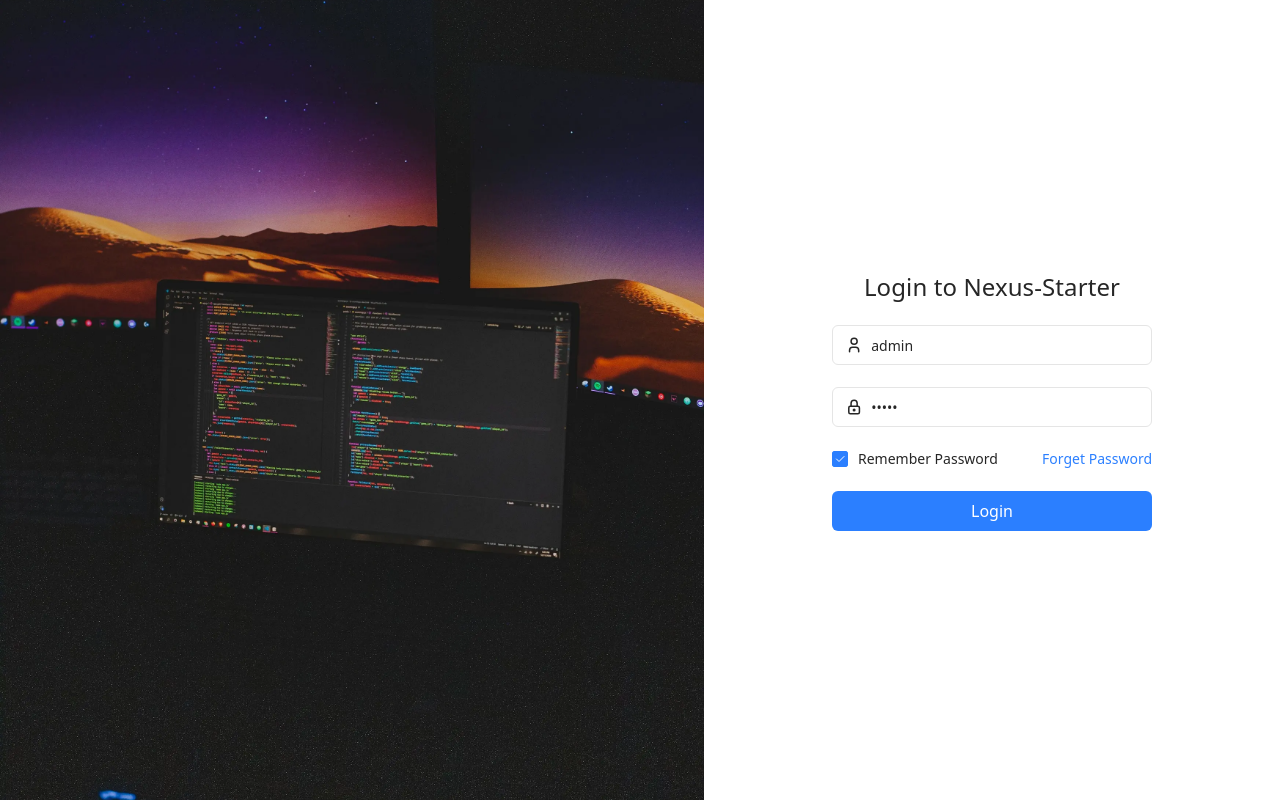
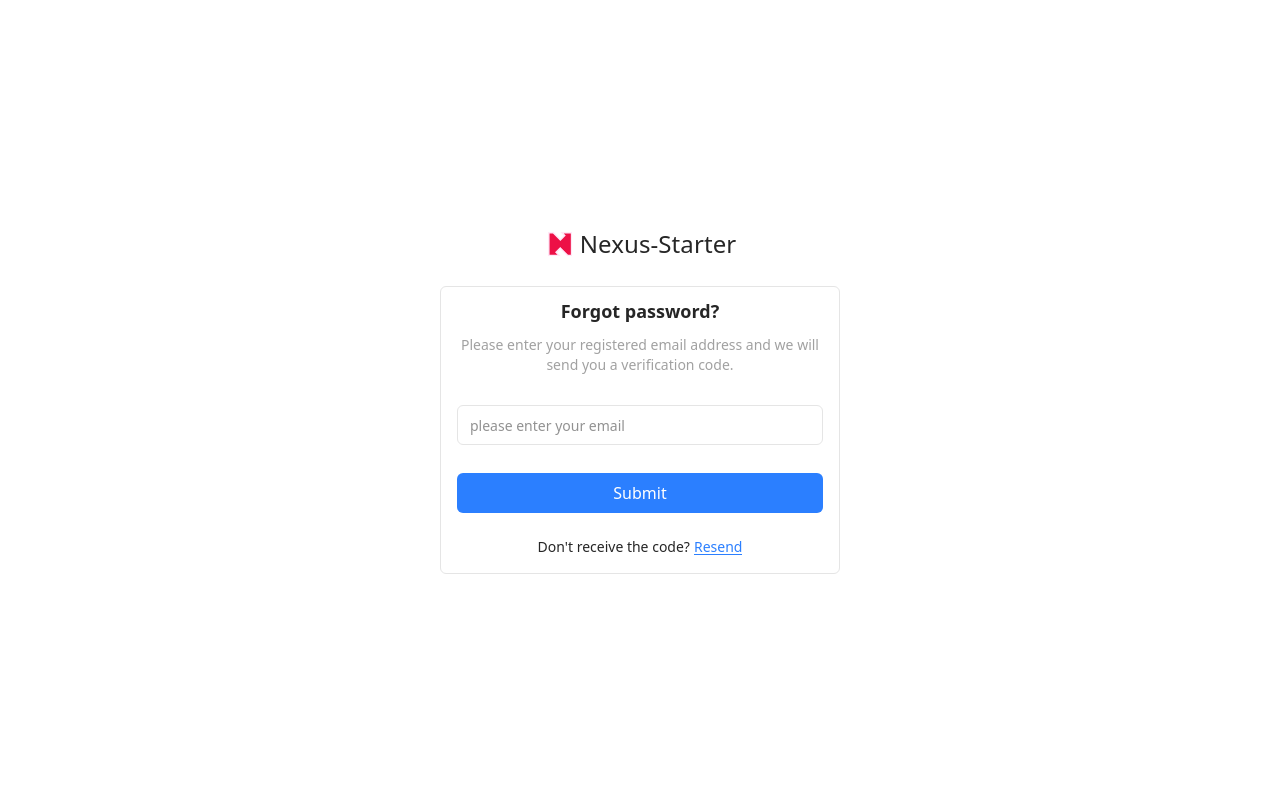
Before and after one commit to CiroLee/nexus-starter, a React (Vite) app: page /forgot-password in a window 1280 px wide. Before the commit this address led to /login. Built offline with nearby package versions, Linux system fonts and the light colour scheme; what tiny-lorem would draw is missing.

Commit message:
feat: add forgot-password page

```diff
--- a/src/i18n/locales/en-US/translation.json
+++ b/src/i18n/locales/en-US/translation.json
@@ -4,6 +4,7 @@
     "darkTheme": "Dark",
     "systemTheme": "System",
     "backHome": "Back Home",
+    "resend": "Resend",
     "edit": "Edit",
     "create": "Create",
     "config": "Config",
@@ -60,12 +61,15 @@
       "accountPsdText": "Has been set.",
       "securePhoneText": "Bound: 137****7788.",
       "secureEmailText": "You haven't set secure email. The bound secure email address can be used to retrieve the password.",
-      "secureMFAText": "The MFA device is not bound. After binding, you can perform a second confirmation."
+      "secureMFAText": "The MFA device is not bound. After binding, you can perform a second confirmation.",
+      "forgotPsdText": "Please enter your registered email address and we will send you a verification code."
     },
     "notice": {
+      "forgotPsdTitle": "Forgot password",
       "app": "receive notifications of the messages in the App.",
       "email": "receive emails of the messages, contracts, etc.",
-      "update": "receive updates notification."
+      "update": "receive updates notification.",
+      "notReceiveCode": "Don't receive the code"
     }
   },
   "projectStatus": {
--- a/src/i18n/locales/zh-CN/translation.json
+++ b/src/i18n/locales/zh-CN/translation.json
@@ -4,6 +4,7 @@
     "darkTheme": "深色模式",
     "systemTheme": "跟随系统",
     "backHome": "回到首页",
+    "resend": "重新发送",
     "edit": "编辑",
     "create": "新建",
     "config": "配置",
@@ -60,12 +61,15 @@
       "accountPsdText": "密码已设置",
       "securePhoneText": "已绑定电话: 137****7788",
       "secureEmailText": "未设置安全邮箱。安全邮箱可以用来找回密码",
-      "secureMFAText": "未绑定 MFA 设备，绑定后，可以进行二次确认"
+      "secureMFAText": "未绑定 MFA 设备，绑定后，可以进行二次确认",
+      "forgotPsdText": "请输入您绑定的电子邮箱，我们将发送包含验证码的邮件"
     },
     "notice": {
+      "forgotPsdTitle": "忘记密码",
       "app": "在App上接收推送消息",
       "email": "接收邮件消息",
-      "update": "接收更新信息"
+      "update": "接收更新信息",
+      "notReceiveCode": "没有收到验证码"
     }
   },
   "projectStatus": {
--- /dev/null
+++ b/src/pages/auth/forgot-password/index.tsx
@@ -0,0 +1,55 @@
+import { useForm, SubmitHandler } from 'react-hook-form';
+import { useTranslation } from 'react-i18next';
+import { Card, CardHeader, CardTitle, CardBody, CardFooter } from '@ui/Card';
+import Heading from '@ui/Heading';
+import Input from '@ui/Input';
+import logoSvg from '@/assets/images/logo.svg';
+import FormField from '@/components/business/FormField';
+import { mailRegex } from '@/utils/regexp';
+import Button from '@/components/ui/Button';
+import Link from '@/components/ui/Link';
+
+interface ForgotPassword {
+  email: string;
+}
+export default function ForgotPassword() {
+  const { t } = useTranslation();
+  const {
+    register,
+    handleSubmit,
+    formState: { errors }
+  } = useForm<ForgotPassword>();
+  const onSubmit: SubmitHandler<ForgotPassword> = (data) => {
+    console.log(data);
+  };
+  return (
+    <div className="flex h-screen flex-col items-center justify-center">
+      <div className="mb-6 flex items-center gap-1">
+        <img src={logoSvg} alt="logo" className="size-8" />
+        <Heading as="h4">Nexus-Starter</Heading>
+      </div>
+      <Card className="md:w-100">
+        <CardHeader className="justify-center">
+          <CardTitle className="text-lg">{t('longText.notice.forgotPsdTitle')}?</CardTitle>
+        </CardHeader>
+        <p className="text-description mb-2 px-4 text-center text-sm">{t('longText.security.forgotPsdText')}</p>
+        <CardBody>
+          <form onSubmit={handleSubmit(onSubmit)}>
+            <FormField showError={errors.email} errorMsg="Please input a valid email">
+              <Input {...register('email', { required: true, pattern: mailRegex })} placeholder="please enter your email" />
+            </FormField>
+            <Button type="submit" className="mt-2 w-full">
+              {t('common.submit')}
+            </Button>
+          </form>
+        </CardBody>
+        <CardFooter className="mt-2 justify-center gap-1 text-sm">
+          <span>{t('longText.notice.notReceiveCode')}?</span>
+          <Link href="#" underline>
+            {t('common.resend')}
+          </Link>
+        </CardFooter>
+      </Card>
+    </div>
+  );
+}
--- a/src/pages/auth/login/index.tsx
+++ b/src/pages/auth/login/index.tsx
@@ -59,7 +59,7 @@ export default function Login() {
             <Checkbox size="sm" checked={psdChecked} id="remember-password" onCheckedChange={(checked: boolean) => setPsdChecked(checked)}>
               {t('common.rememberPsd')}
             </Checkbox>
-            <Link href="#">{t('common.forgetPsd')}</Link>
+            <Link href="/forgot-password">{t('common.forgetPsd')}</Link>
           </div>
           <Button type="submit" className="mt-4 w-full">
             {t('common.login')}
--- a/src/routes/index.tsx
+++ b/src/routes/index.tsx
@@ -15,6 +15,11 @@ export const router = createBrowserRouter([
         Component: lazy(() => import('@/pages/auth/login'))
       },
       {
+        id: 'forgot-password',
+        path: '/forgot-password',
+        Component: lazy(() => import('@/pages/auth/forgot-password'))
+      },
+      {
         path: '*',
         element: <Navigate to="/404" replace />
       },
```
